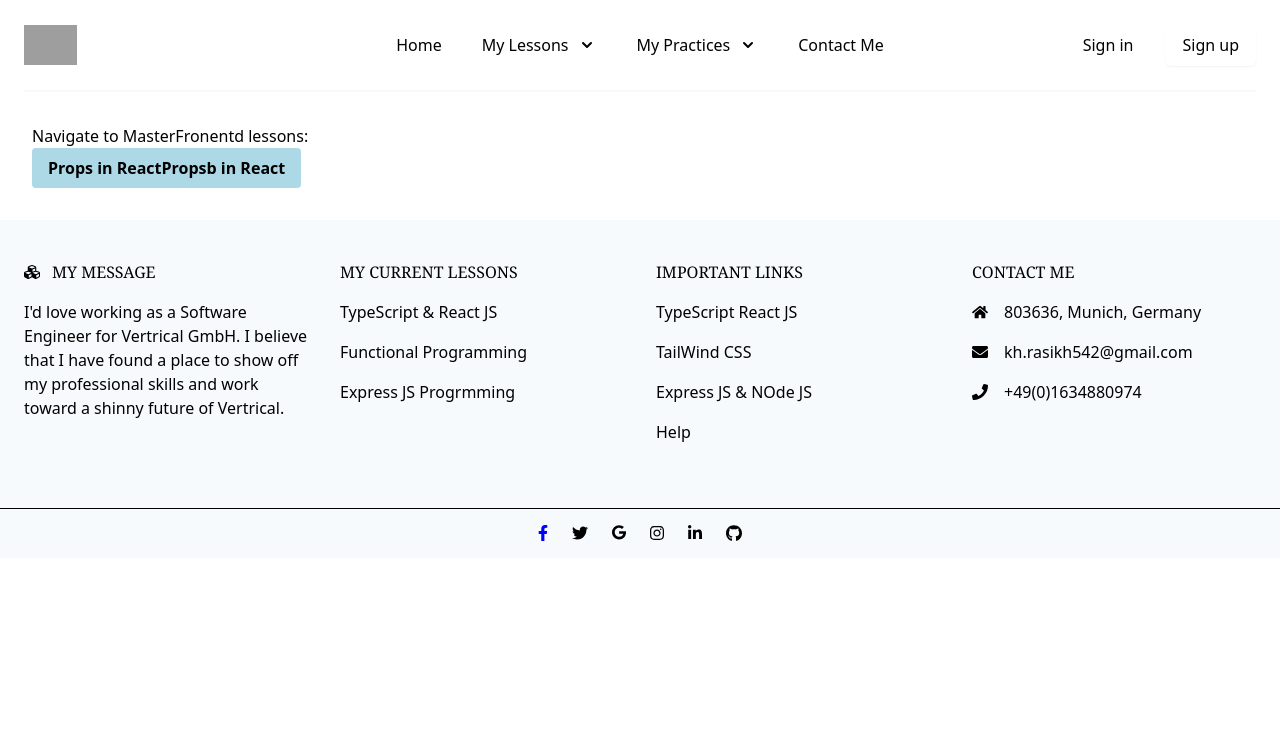
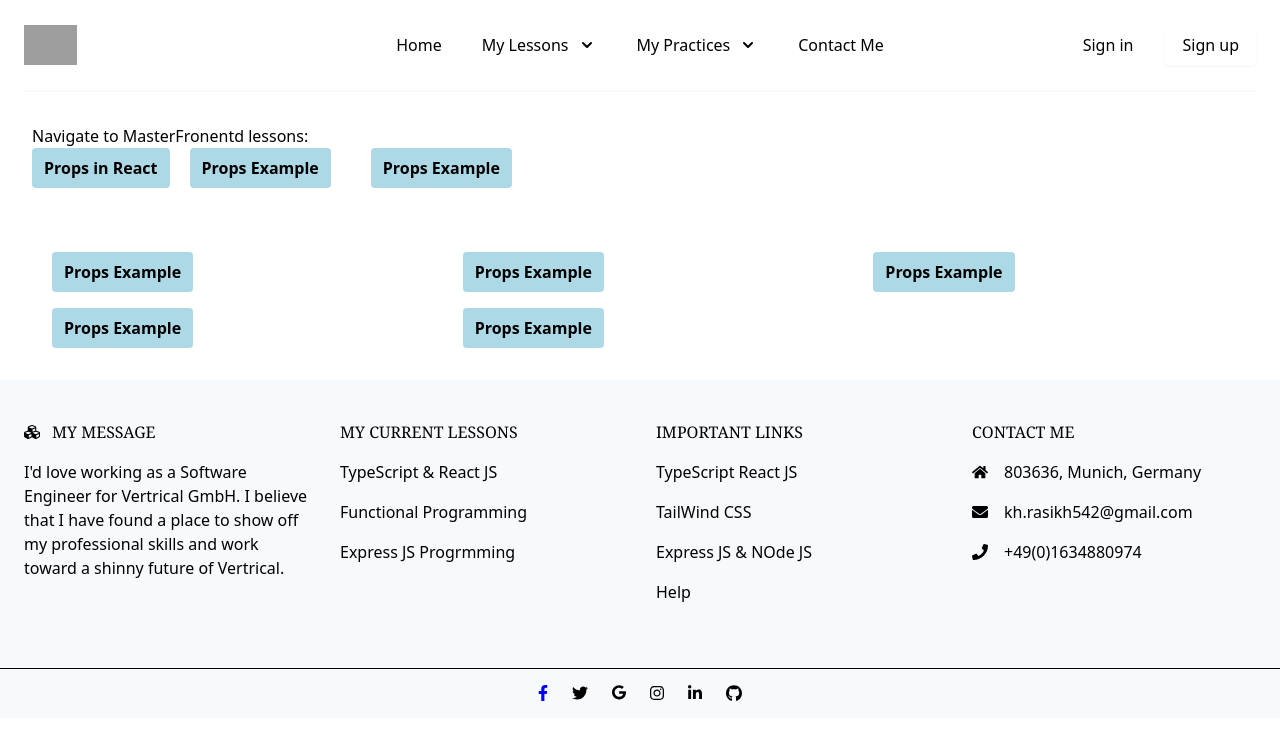
Before and after one commit to khRasikh/TypeScript-React, a React (Create React App) app: page / in a window 1280 px wide. Shown: the top 740 px of the page. Built offline with nearby package versions, Linux system fonts and the light colour scheme; grey boxes are pictures that could not be loaded.

Commit message:
UseState Changes

```diff
--- a/src/App.tsx
+++ b/src/App.tsx
@@ -3,6 +3,7 @@ import Footer from "./Components/Footer";
 import Header from "./Components/Header";
 import PassToAnother from "./Components/Propss";
 import PropsApp from "./Components/Propss";
+import UseState from "./Components/UseState";
 
 import {
   BrowserRouter as Routers,
@@ -16,10 +17,42 @@ export function Product() {
     <>
       <div className="min-h-full lg:text-left text-gray-600 p-8 bg-gray-700">
         <h3>Navigate to MasterFronentd lessons: </h3>
-        <button className="bg-blue-500 hover:bg-blue-700 text-white font-bold py-2 px-4 rounded">
+        <button className="bg-blue-500 hover:bg-blue-700 text-white font-bold py-2 px-3 rounded">
           <Link to="/propsa">Props in React</Link>
-          <Link to="/propsb">Propsb in React</Link>
         </button>
+        <button className="bg-blue-500 hover:bg-blue-700 text-white font-bold py-2 mx-5 px-3 rounded">
+          <Link to="/propsb">Props Example</Link>
+        </button>
+        <button className="bg-blue-500 hover:bg-blue-700 text-white font-bold py-2 mx-5 px-3 rounded">
+          <Link to="/usestate">Props Example</Link>
+        </button>
+      </div>
+      <div className="min-h-full lg:text-left text-gray-600 p-8 bg-gray-700 grid grid-cols-3 gap-4 content-start ...">
+        <div>
+          <button className="bg-blue-500 hover:bg-blue-700 text-white font-bold py-2 mx-5 px-3 rounded">
+            <Link to="/usestate">Props Example</Link>
+          </button>
+        </div>
+        <div>
+          <button className="bg-blue-500 hover:bg-blue-700 text-white font-bold py-2 mx-5 px-3 rounded">
+            <Link to="/usestate">Props Example</Link>
+          </button>
+        </div>
+        <div>
+          <button className="bg-blue-500 hover:bg-blue-700 text-white font-bold py-2 mx-5 px-3 rounded">
+            <Link to="/usestate">Props Example</Link>
+          </button>
+        </div>
+        <div>
+          <button className="bg-blue-500 hover:bg-blue-700 text-white font-bold py-2 mx-5 px-3 rounded">
+            <Link to="/usestate">Props Example</Link>
+          </button>
+        </div>
+        <div>
+          <button className="bg-blue-500 hover:bg-blue-700 text-white font-bold py-2 mx-5 px-3 rounded">
+            <Link to="/usestate">Props Example</Link>
+          </button>
+        </div>
       </div>
     </>
   );
@@ -30,15 +63,12 @@ function App() {
     <>
       <Routers>
         <Header />
-        {/* <div className="min-h-full lg:text-left text-gray-600 p-8 bg-gray-700">
-          Welcome to TypeScript-React front style using Tailwind
-          <Link to="/">First</Link>
-        </div> */}
         <Routes>
           <Route path="/" element={<Product />} />
           <Route path="/footer" element={<Footer />} />
           <Route path="/propsa" element={<PassToAnother />} />
           <Route path="/propsb" element={<PropsApp />} />
+          <Route path="/usestate" element={<UseState />} />
         </Routes>
         <Footer />
       </Routers>
--- /dev/null
+++ b/src/Components/UseState.tsx
@@ -0,0 +1,42 @@
+import React from "react";
+import "./Components.css";
+/**A very simple example of useState in TypeScript React */
+//1. import useEffect
+import { useState } from "react";
+
+/**Here is another example of useState in TypeScript React */
+const UseStateType = () => {
+  const [Odd, setOdd] = useState(0);
+  return (
+    <>
+      <div>
+        <div className="px-5 mx-6 my-6">
+          <p className="my-6">
+            <b>TypeScrit-React: </b>Here you see how I used UseState Example:
+          </p>
+          <h2 style={{ color: "green" }}></h2>
+          <button
+            type="button"
+            className="newButton"
+            onClick={() => setOdd(Odd + 1)}
+          >
+            Click Here to Increement(++)
+          </button>
+          <h2>{Odd}</h2>
+
+          <button
+            type="button"
+            className="newButton"
+            onClick={() => setOdd(Odd - 1)}
+          >
+            Click here to Decremeant(--)
+          </button>
+        </div>
+        <div className="newBody"></div>
+      </div>
+    </>
+  );
+};
+
+// export default UseEffectType;
+export default UseStateType;
```
